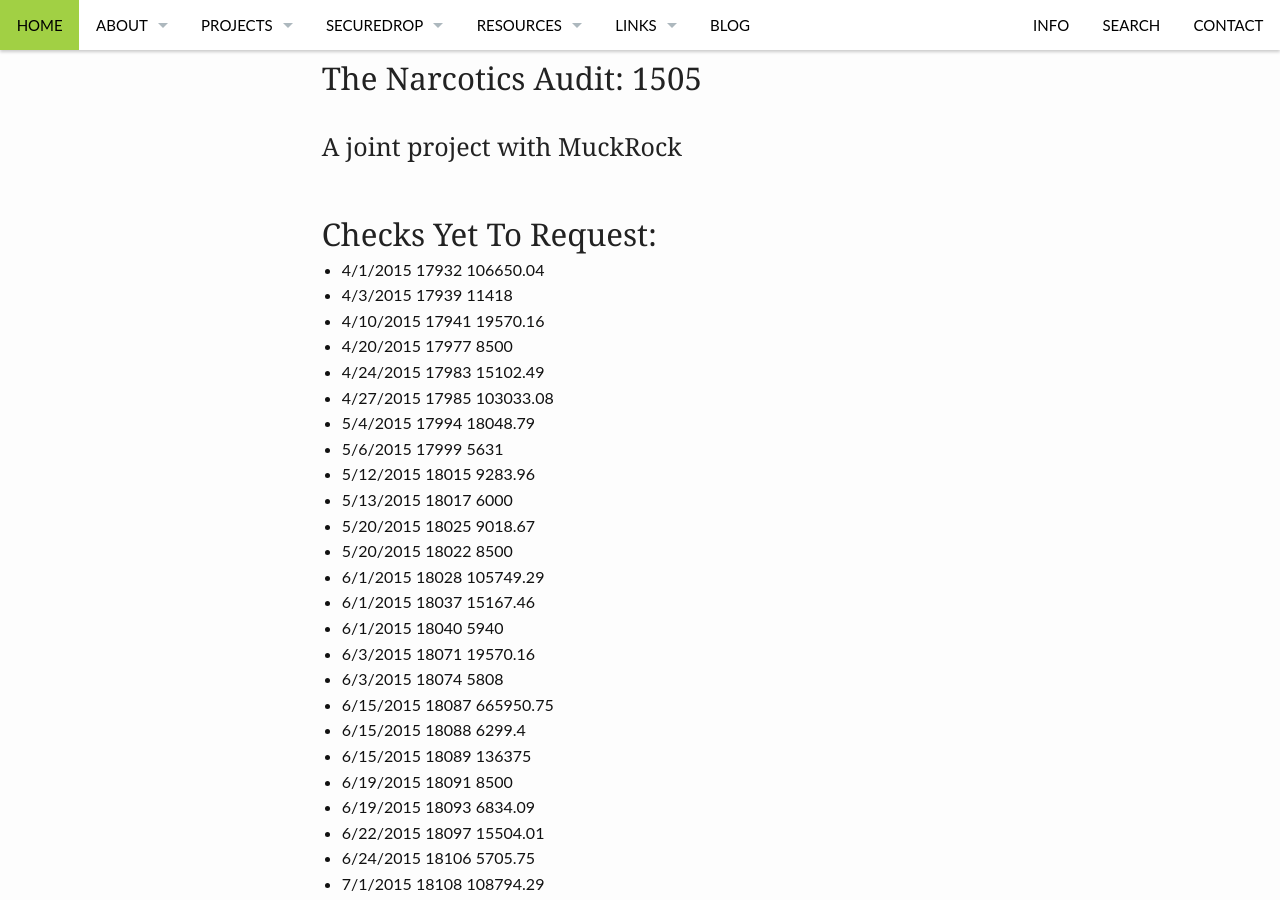
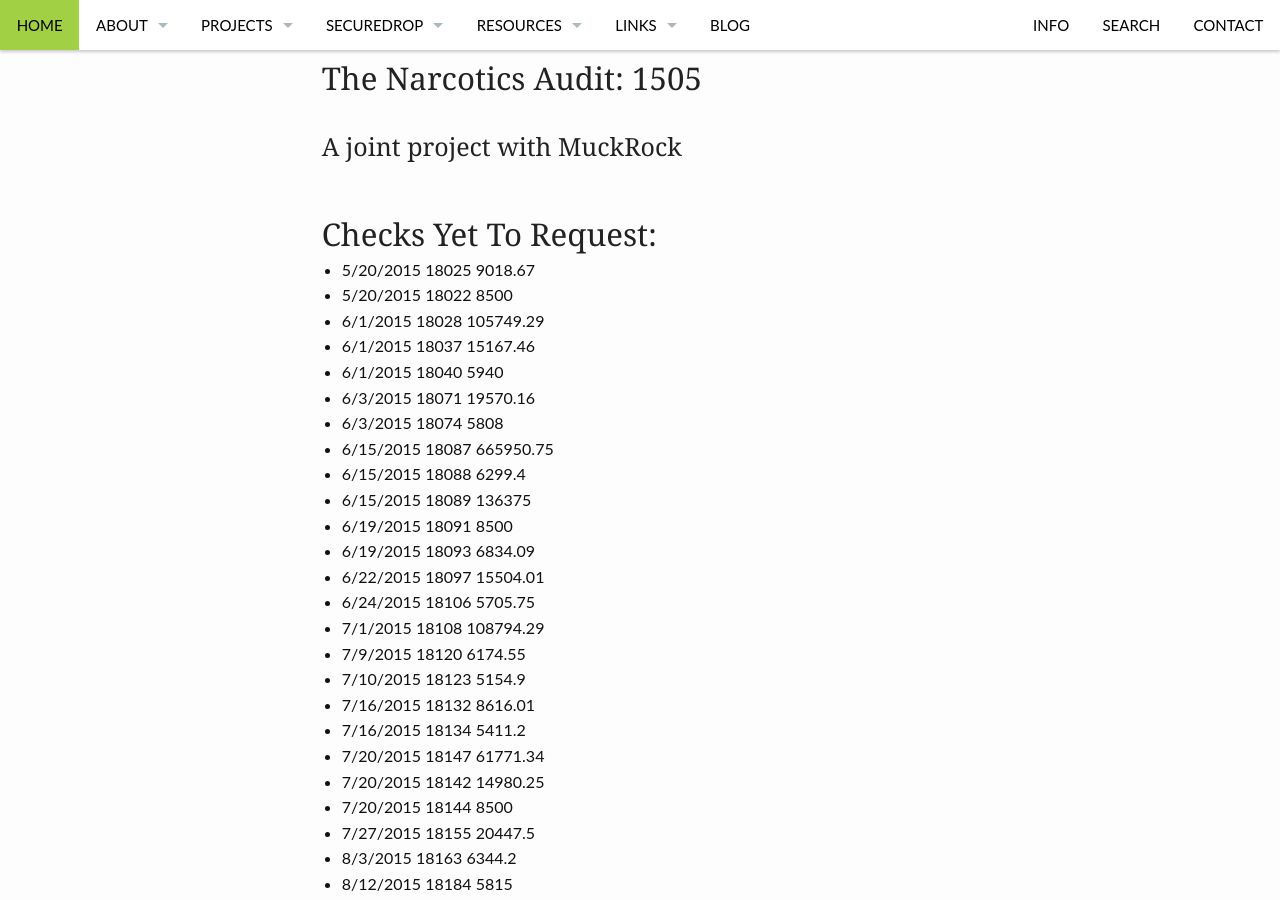
Before and after one commit to saltthefries/lucyparsonslabs.com, a Jekyll site: the page built from projects/checks.md, in a window 1280 px wide and 900 px high, scrolled down 334 px. Built offline with Jekyll 4.4.1, drawn with Linux system fonts in a browser that asks for light colours.

Commit message:
Update checks.md

```diff
--- a/projects/checks.md
+++ b/projects/checks.md
@@ -8,16 +8,6 @@ title: Current Projects
 
 ## Checks Yet To Request:
 
-* 4/1/2015	17932	106650.04
-* 4/3/2015	17939	11418
-* 4/10/2015	17941	19570.16
-* 4/20/2015	17977	8500
-* 4/24/2015	17983	15102.49
-* 4/27/2015	17985	103033.08
-* 5/4/2015	17994	18048.79
-* 5/6/2015	17999	5631
-* 5/12/2015	18015	9283.96
-* 5/13/2015	18017	6000
 * 5/20/2015	18025	9018.67
 * 5/20/2015	18022	8500
 * 6/1/2015	18028	105749.29
```
